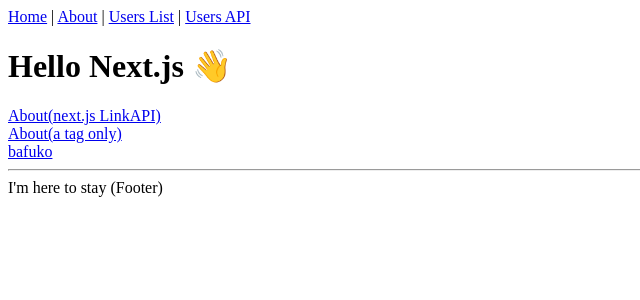
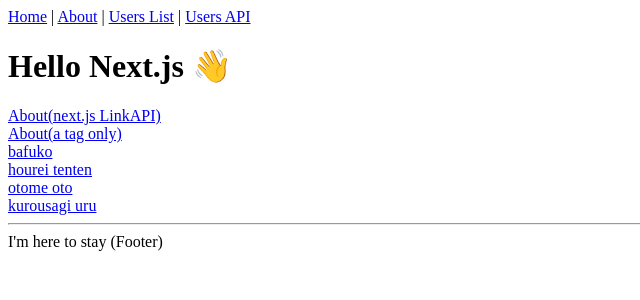
Before and after one commit to moneyan9/fz5050-tutorial-01-to-09, a Next.js app: page / in a window 1280 px wide. Shown: the top 300 px of the page, without its empty margins (0-640 px from the left). Built offline with nearby package versions, Linux system fonts and the light colour scheme.

Commit message:
tutorial05 finished

```diff
--- a/pages/index.tsx
+++ b/pages/index.tsx
@@ -1,5 +1,14 @@
 import Link from 'next/link'
 import Layout from '../components/Layout'
+
+
+//擬似的なリンク用仮データ
+const persons = [
+  { id: 1, name: "bafuko" },
+  { id: 2, name: "hourei tenten" },
+  { id: 3, name: "otome oto" },
+  { id: 4, name: "kurousagi uru" }
+];
 
 const IndexPage = () => (
   <Layout title="Home | Next.js + TypeScript Example">
@@ -14,13 +23,20 @@ const IndexPage = () => (
       <a href="/about">About(a tag only)</a>
     </div>
 
-    {/* asをつけてクエリストリングへ渡す */}
-    <div>
-      <Link as="/bafuko" href="/[person]">
-        <a>bafuko</a>
-      </Link>
-    </div>
 
+    {
+      persons.map(
+        person => {
+          return (
+            <div key={person.id}>
+              <Link as={`/${person.name}`} href="/[person]">
+                <a>{person.name}</a>
+              </Link>
+            </div>
+          );
+        }
+      )
+    }
 
   </Layout>
 )
```
